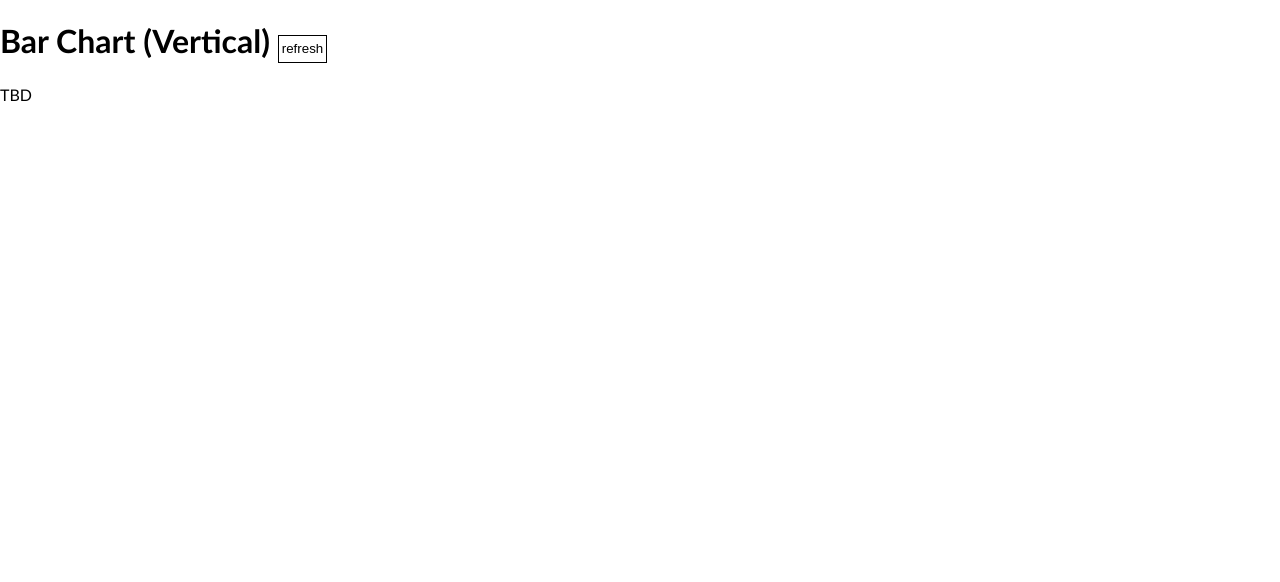
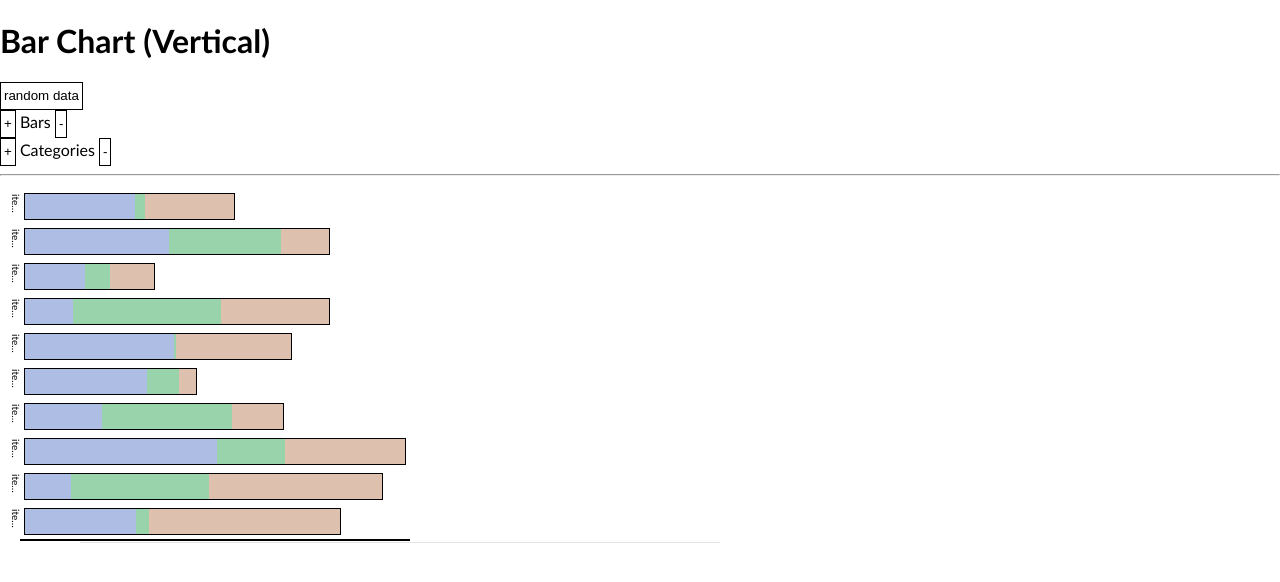
Before and after one commit to barneaoren/flex-charts, a website: page bar-vertical.html in a window 1280 px wide. Drawn offline with nearby package versions, Linux system fonts and the light colour scheme.

Commit message:
- fixing tooltip refresh bug - adding vertical bar chart - enhancing demos to dynamically add/reduce number of bars and number of categories

```diff
--- a/bar-vertical.html
+++ b/bar-vertical.html
@@ -4,13 +4,110 @@
 <head>
 	<script src="https://code.jquery.com/jquery-3.3.1.min.js"></script>
 	<link rel="stylesheet" href="main.css">
-	<link rel="stylesheet" href="css/bar-horizontal.css">
+	<link rel="stylesheet" href="css/bar-vertical.css">
 	<script src="js/flex-charts.js"></script>
-	<script src="js/bar-horizontal.js"></script>
+	<script src="js/bar-vertical.js"></script>
 </head>
 <body>
-<h1>Bar Chart (Vertical) <button onclick="updateData()">refresh</button></h1>
-TBD
+<h1>Bar Chart (Vertical)</h1>
+<div>
+	<button onclick="updateData()">random data</button>
+</div>
+<div>
+	<button onclick="increaseBars()">+</button>
+	Bars
+	<button onclick="decreaseBars()">-</button>
+</div>
+<div>
+	<button onclick="increaseCategories()">+</button>
+	Categories
+	<button onclick="decreaseCategories()">-</button>
+</div>
+<hr>
+<div id="demoBarVertical"></div>
+<script>
+    var barsCount = 10;
+    var itemsCount = 3;
+    var randomTo = 1000;
 
+    var options = {
+        id: "demoBarVertical",
+        width: "400px",
+        height:"350px",
+        categories: [],
+        data: [],
+        labels: []
+    };
+
+    var myChart;
+
+    $(document).ready(function() {
+        drawDemo();
+    });
+
+    function drawDemo() {
+        $('#'+options.id).html("");
+        $('#'+options.id).removeClass();
+        $('#'+options.id).height("");
+        options.data = [];
+        options.labels = [];
+        options.categories = [];
+        while (options.data.length < barsCount) {
+            var barData = [];
+            while (barData.length < itemsCount) {
+                barData.push(Math.floor(Math.random() * randomTo));
+            }
+            options.data.push(barData);
+            options.labels.push("item #" + options.data.length);
+        }
+
+        for (var i = 0; i < itemsCount; i++) {
+            options.categories.push("Category #" + i);
+		}
+        myChart = new flexCharts().barChartVertical(options);
+	}
+
+    function updateData(specificRandomTo) {
+        specificRandomTo = specificRandomTo !== undefined ? specificRandomTo : randomTo;
+        var data = [];
+        while (data.length < barsCount) {
+            var barData = [];
+            while (barData.length < itemsCount) {
+                barData.push(Math.floor(Math.random() * specificRandomTo));
+            }
+            data.push(barData);
+        }
+
+        myChart.update(data)
+    }
+
+    function increaseBars() {
+        if (barsCount < 40) {
+            barsCount++;
+            drawDemo();
+        }
+    }
+
+    function decreaseBars() {
+        if (barsCount > 1) {
+            barsCount--;
+            drawDemo();
+        }
+    }
+
+    function increaseCategories() {
+        if (itemsCount < 10) {
+            itemsCount++;
+            drawDemo();
+        }
+    }
+
+    function decreaseCategories() {
+        if (itemsCount > 1) {
+            itemsCount--;
+            drawDemo();
+        }
+    }
+</script>
 </body>
 </html>
--- /dev/null
+++ b/css/bar-vertical.css
@@ -0,0 +1,153 @@
+.flex-charts-bar-vertical {
+    position: relative;
+    display: inline-block;
+    font-family: Calibri;
+    font-weight: 200;
+}
+
+
+.flex-charts-bar-vertical-grid {
+    display: block;
+    position: absolute;
+    width: 100%;
+    height: 1px;
+    border-bottom: 1px solid #e4e4e4;
+    left: 0;
+    z-index: 1;
+}
+
+.flex-charts-bar-vertical-labels {
+    display: flex;
+    justify-content: center;
+    position: absolute;
+    left: -4px;
+    bottom: 0;
+    height: 100%;
+    width: 16px;
+    flex-wrap: nowrap;
+    background-color: #fff;
+    padding: 0 5px;
+    flex-direction: column;
+}
+
+.flex-charts-bar-vertical-label {
+
+    font-size: 10px;
+    width: 20px;
+    height: 100vh;
+    margin: 10px 5px 0px 1px;
+    padding: 0;
+    text-align: center;
+    z-index: 2;
+    overflow: hidden;
+    text-overflow: ellipsis;
+    white-space: nowrap;
+    writing-mode: vertical-rl;
+
+
+
+}
+
+.flex-charts-bar-vertical-container {
+    position: relative;
+    display: flex;
+    flex-wrap: nowrap;
+    padding: 5px 5px 0px 5px;
+    border-bottom: 2px solid #000;
+    vertical-align: bottom;
+    justify-content: left;
+    align-items: flex-start;
+    z-index: 4;
+    flex-direction: column
+}
+
+.flex-charts-bar-vertical-stack {
+    position: relative;
+    background-color: #fff;
+    height: 20%;
+    width: 0px;
+    margin: 5px 0px 5px 0px;
+    padding: 0;
+    text-align: center;
+    /* z-index: 2; */
+    outline: 1px solid #000;
+    display: flex;
+    flex-direction: row;
+    cursor: pointer;
+    transition: width 0.2s ease-in-out;
+}
+
+.flex-charts-bar-vertical-stack .flex-charts-bar-vertical-bar {
+    z-index: 2;
+    opacity: 0.4;
+    transition: opacity 0.2s ease-in-out, width 0.2s ease-in-out;
+}
+
+.flex-charts-bar-vertical-stack:hover .flex-charts-bar-vertical-bar {
+    opacity: 1;
+}
+
+.flex-charts-bar-vertical-bar {
+    height: 100%;
+    margin: 0;
+    padding: 0;
+}
+
+.flex-charts-tooltip {
+    position: absolute;
+    background-color: #fff;
+    outline:1px solid #000;
+    z-index: 300;
+    top: 0;
+    left: calc(100% + 10px);
+    min-width: 150px;
+    text-align: left;
+    padding: 2px 7px;
+    box-shadow: 1px 1px 3px 0px #000;
+}
+
+.flex-charts-tooltip:after {
+    content: '';
+    position: absolute;
+    top: 2px;
+    left: -16px;
+    width: 0;
+    height: 0;
+    border: 8px solid transparent;
+    border-right-color: #fff;
+}
+.flex-charts-tooltip:before {
+    content: '';
+    position: absolute;
+    top: 2px;
+    left: -17px;
+    width: 0;
+    height: 0;
+    border: 8px solid transparent;
+    border-right-color: #000;
+}
+
+.flex-charts-tooltip .flex-charts-tooltip-item {
+    position: relative;
+    padding: 3px 0 3px 14px;
+    font-size: 12px;
+    line-height: 12px;
+
+}
+
+.flex-charts-tooltip .flex-charts-tooltip-item .flex-charts-tooltip-item-category {
+    width: 10px;
+    height: 10px;
+    position: absolute;
+    top: 4px;
+    left: 0;
+    border: 1px solid black;
+
+}
+
+.flex-charts-bar-vertical-stack .flex-charts-tooltip {
+    display: none;
+}
+.flex-charts-bar-vertical-stack:hover .flex-charts-tooltip {
+    display: block;
+}
--- /dev/null
+++ b/js/bar-vertical.js
@@ -0,0 +1,143 @@
+flexCharts.prototype.barChartVertical = function(options) {
+    this.options = options || {};
+    this.data = options.data || [];
+    this.labels = options.labels || [];
+    this.categories = options.categories || [];
+    this.colors = this.options.colors || this.defaults.colors;
+    this.target = $('#' + this.options.id)[0];
+    this.stacks = [];
+    this.clear = function() {
+        this.target.innerHTML = "";
+        if (this.target.classList) {
+            while (this.target.classList.length > 0) {
+                this.target.classList.remove(this.target.classList.item(0));
+            }
+        }
+    };
+
+    this.draw = function() {
+        this.clear();
+        this.target.classList.add("flex-charts-bar-vertical");
+        this.target.style.width = this.options.width || this.defaults.width;
+        this.target.style.height = this.options.height || this.defaults.height;
+
+        var chart = document.createElement("div");
+        chart.style.marginLeft = this.labels ? "20px" : '0';
+        chart.style.width = this.labels ? "calc(100% - 20px)" : '100%';
+        chart.style.height = '100%';
+        chart.classList.add('flex-charts-bar-vertical-container');
+        var maxStackWidth = 0;
+        var categoriesRelativeWidth = [];
+        var stacksAbsoluteWidth = this.data.map(function(stackData) {
+            var currStackWidth = 0;
+            stackData.map(function(barData) {
+                currStackWidth += barData;
+            });
+
+
+            categoriesRelativeWidth.push(stackData.map(function(categoryData) {
+                return Math.ceil(100 * categoryData / currStackWidth);
+            }));
+            maxStackWidth = Math.max(maxStackWidth, currStackWidth);
+            return currStackWidth;
+        });
+        var stacksRelativeWidth = stacksAbsoluteWidth.map(function (stackAbsoluteWidth) {
+            return Math.floor(100 * stackAbsoluteWidth / maxStackWidth);
+        });
+
+        this.stacks = [];
+        for (var stackIndex = 0; stackIndex < this.data.length; stackIndex++) {
+            var currentStackPointers = {}
+            this.stacks.push(currentStackPointers);
+            var stack = document.createElement("div");
+            currentStackPointers.stack = stack;
+            currentStackPointers.categories = [];
+            stack.classList.add('flex-charts-bar-vertical-stack');
+            stack.style.width = stacksRelativeWidth[stackIndex] + "%";
+            var tooltip = document.createElement("div");
+            tooltip.classList.add("flex-charts-tooltip");
+            for (var categoryIndex = 0; categoryIndex < this.data[stackIndex].length; categoryIndex++) {
+                var category = document.createElement("div");
+                category.style.width = categoriesRelativeWidth[stackIndex][categoryIndex] + "%";
+                category.style.backgroundColor = this.colors[categoryIndex % this.colors.length];
+                category.classList.add('flex-charts-bar-vertical-bar');
+                stack.appendChild(category);
+
+                var tooltipItem = document.createElement("div");
+                tooltipItem.classList.add("flex-charts-tooltip-item");
+                var tooltipItemText = document.createElement("div");
+                tooltipItemText.classList.add("flex-charts-tooltip-item-text");
+                tooltipItemText.innerHTML = this.categories[categoryIndex] + ": " + this.data[stackIndex][categoryIndex];
+                var tooltipItemCat = document.createElement("div");
+                tooltipItemCat.classList.add("flex-charts-tooltip-item-category");
+                tooltipItemCat.style.backgroundColor = this.colors[categoryIndex % this.colors.length];
+                tooltipItem.appendChild(tooltipItemCat);
+                tooltipItem.appendChild(tooltipItemText);
+                tooltip.appendChild(tooltipItem);
+                currentStackPointers.categories.push({
+                    bar: category,
+                    tooltip: tooltipItemText
+                })
+            }
+            stack.appendChild(tooltip);
+            chart.appendChild(stack);
+
+        }
+        this.target.appendChild(chart);
+
+        // add gridlines
+        for (var perc = 20; perc < 100; perc+=20) {
+            var grid = document.createElement("div");
+            grid.classList.add("flex-charts-bar-vertical-grid");
+            grid.style.left = perc + "%";
+            this.target.appendChild(grid);
+        }
+
+        // add labels
+        if (this.labels) {
+            var labels = document.createElement("div");
+            labels.classList.add("flex-charts-bar-vertical-labels");
+            for (var labelIndex = 0; labelIndex < this.data.length; labelIndex++) {
+                var label = document.createElement("div");
+                label.innerHTML = this.labels[labelIndex];
+                label.setAttribute("title", this.labels[labelIndex]);
+                label.classList.add("flex-charts-bar-vertical-label");
+                labels.appendChild(label);
+            }
+            this.target.appendChild(labels);
+        }
+    };
+
+    this.update = function(data) {
+        this.data = data;
+        var maxStackWidth = 0;
+        var categoriesRelativeWidth = [];
+        var stacksAbsoluteWidth = this.data.map(function(stackData) {
+            var currStackWidth = 0;
+            stackData.map(function(barData) {
+                currStackWidth += barData;
+            });
+
+
+            categoriesRelativeWidth.push(stackData.map(function(categoryData) {
+                return Math.ceil(100 * categoryData / currStackWidth);
+            }));
+            maxStackWidth = Math.max(maxStackWidth, currStackWidth);
+            return currStackWidth;
+        });
+        var stacksRelativeWidth = stacksAbsoluteWidth.map(function (stackAbsoluteWidth) {
+            return Math.floor(100 * stackAbsoluteWidth / maxStackWidth);
+        });
+
+        for (var stackIndex = 0; stackIndex < this.stacks.length; stackIndex++) {
+            for (var categoryIndex = 0; categoryIndex < this.stacks[stackIndex].categories.length; categoryIndex++) {
+                this.stacks[stackIndex].stack.style.width = stacksRelativeWidth[stackIndex] + "%";
+                this.stacks[stackIndex].categories[categoryIndex].bar.style.width = categoriesRelativeWidth[stackIndex][categoryIndex] + "%";
+                this.stacks[stackIndex].categories[categoryIndex].tooltip.innerHTML = this.categories[categoryIndex] + ": " + data[stackIndex][categoryIndex];
+            }
+        }
+    };
+
+    this.draw();
+    return this;
+};
--- a/js/flex-charts.js
+++ b/js/flex-charts.js
@@ -1,7 +1,16 @@
 function flexCharts() {
-	this.defaults = {
-		width: "100%",
-		height: "100%",
-		colors : ['red', 'blue', 'yellow', 'brown']
-	}
+    this.defaults = {
+        width: "100%",
+        height: "100%",
+        colors: [
+            '#365bb9',
+            '#009130',
+            '#ac6137',
+            '#59edf8',
+            '#ffe97c',
+            '#e96953',
+            '#41ee2c',
+            '#a487ff',
+            '#ff9f40']
+    }
 }
```
Also changed, not shown: bar-horizontal.html (+69 -4 lines), js/bar-horizontal.js (+7 -7 lines), README.md.
